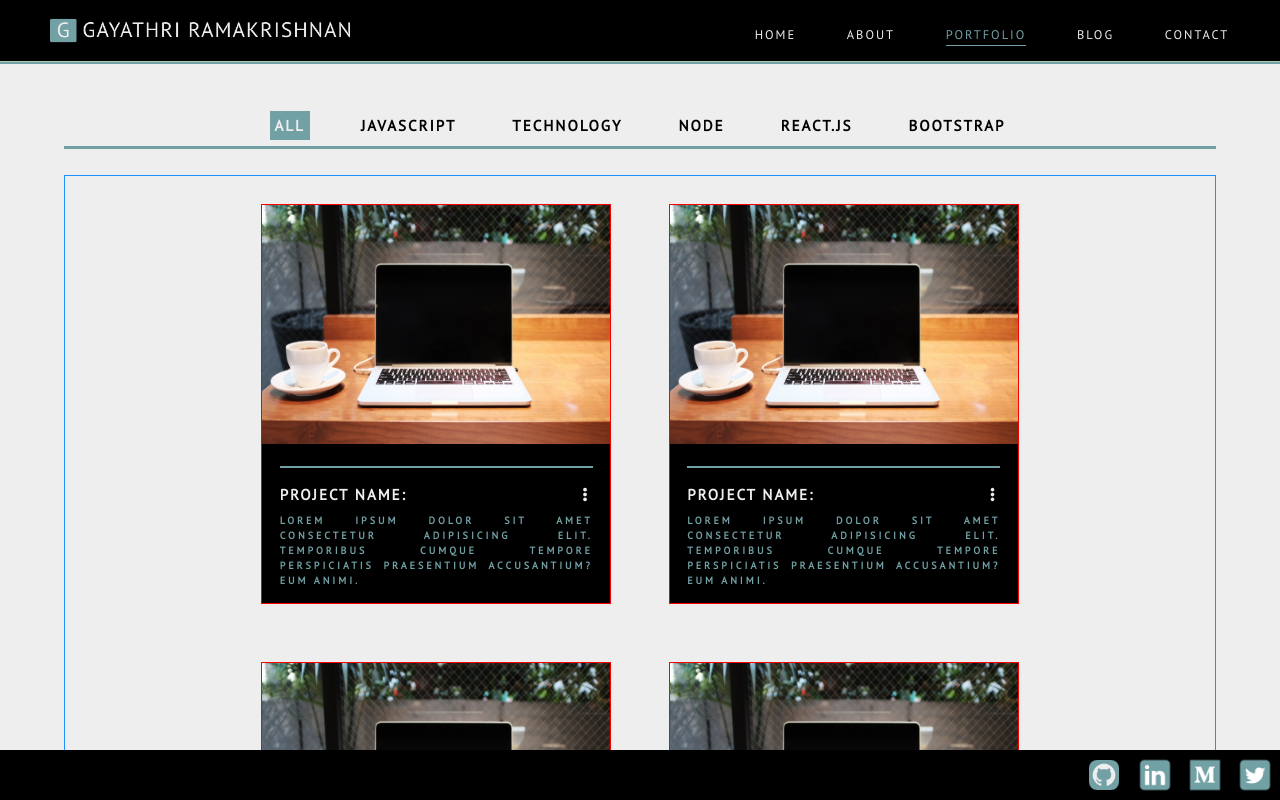
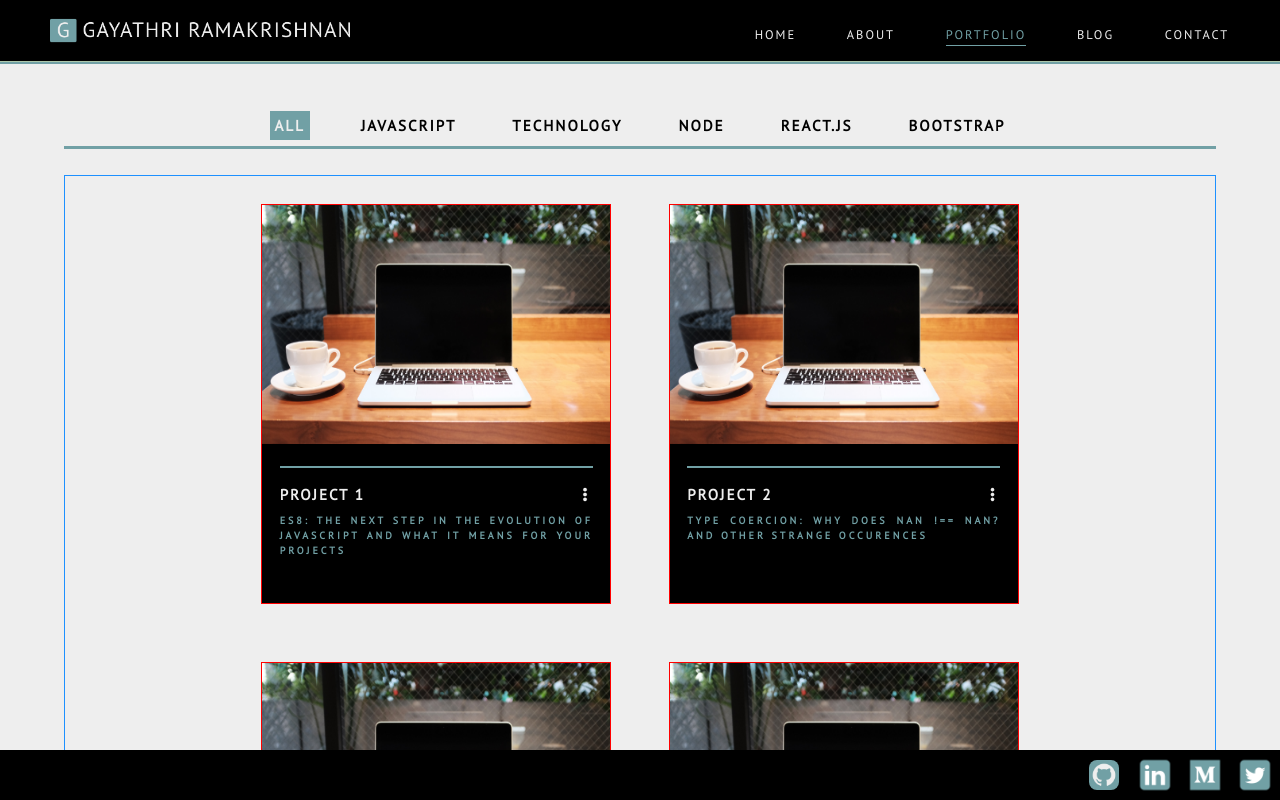
Before and after one commit to G3-Code/g3-portfolio, a React (Create React App) app in the folder client/: page /portfolio in a window 1280 px wide. Built offline with nearby package versions, Linux system fonts and the light colour scheme.

Commit message:
Updated the data.js file

```diff
--- a/client/src/components/Portfolio/Card.js
+++ b/client/src/components/Portfolio/Card.js
@@ -24,7 +24,7 @@ class Card extends React.Component {
           <div className="card-separator" />
           <div className="card-txt">
             <div className="card-title">
-              <div>Project Name: </div>
+              <div>{this.props.card.projectName} </div>
               <img
                 className="card-img-more"
                 src={ImgMenu}
@@ -32,11 +32,7 @@ class Card extends React.Component {
                 onClick={this.handleClick}
               />
             </div>
-            <p>
-              Lorem ipsum dolor sit amet consectetur adipisicing elit.
-              Temporibus cumque tempore perspiciatis praesentium accusantium?
-              Eum animi.
-            </p>
+            <p>{this.props.card.description}</p>
           </div>
         </div>
         <div className="card-back">
--- a/client/src/components/Portfolio/data.js
+++ b/client/src/components/Portfolio/data.js
@@ -9,52 +9,60 @@ export const tabData = [
 
 export const cardData = [
   {
-    headline:
+    projectName: "Project 1",
+    description:
       "ES8: The Next Step in the Evolution of Javascript and What it Means For Your Projects",
     tab: "javascript",
     img: "./assets/test.jpg",
     author: "SIR RUFF'N'STUFF"
   },
   {
-    headline:
+    projectName: "Project 2",
+    description:
       "Type Coercion: Why Does NaN !== NaN? and Other Strange Occurences",
     tab: "boostrap",
     img: "./assets/test.jpg",
     author: "BONES R. LIFE"
   },
   {
-    headline: "AI: What Are the Ethical Rammifications of the Future?",
+    projectName: "Project 3",
+    description: "AI: What Are the Ethical Rammifications of the Future?",
     tab: "technology",
     img: "./assets/test.jpg",
     author: "MAX GOODBOYE"
   },
   {
-    headline: "History of Javascript Libraries: from jQuery to React",
+    projectName: "Project 4",
+    description: "History of Javascript Libraries: from jQuery to React",
     tab: "React.js",
     img: "./assets/test.jpg",
     author: "PUPPER S. DOGGO"
   },
   {
-    headline: "Node.js in 2018: Which Framework? Express, Sails, Hapi?",
+    projectName: "Project 5",
+    description: "Node.js in 2018: Which Framework? Express, Sails, Hapi?",
     tab: "node",
     img: "./assets/test.jpg",
     author: "SIR RUFF'N'STUFF"
   },
   {
-    headline: "MongoDB: NoSQL vs. SQL, the Debate Continues...",
+    projectName: "Project 6",
+    description: "MongoDB: NoSQL vs. SQL, the Debate Continues...",
     tab: "node",
     img: "./assets/test.jpg",
     author: "BONES R. LIFE"
   },
   {
-    headline:
+    projectName: "Project 7",
+    description:
       "When to Rest, When to Spread: Why There Are Two Meanings Behind '...'",
     tab: "javascript",
     img: "./assets/test.jpg",
     author: "PUPPER S. DOGGO"
   },
   {
-    headline:
+    projectName: "Project 8",
+    description:
       "The Hottest New Bootstrap 4 Components Every Developer Needs to Know About",
     tab: "bootstrap",
     img: "./assets/test.jpg",
--- a/client/src/style/portfolio.css
+++ b/client/src/style/portfolio.css
@@ -106,8 +106,8 @@
 
 .card-back-top .card-img-close {
   background-color: black;
-  width: 12%;
-  height: 12%;
+  width: 10%;
+  height: 10%;
   cursor: pointer;
 }
 
```
